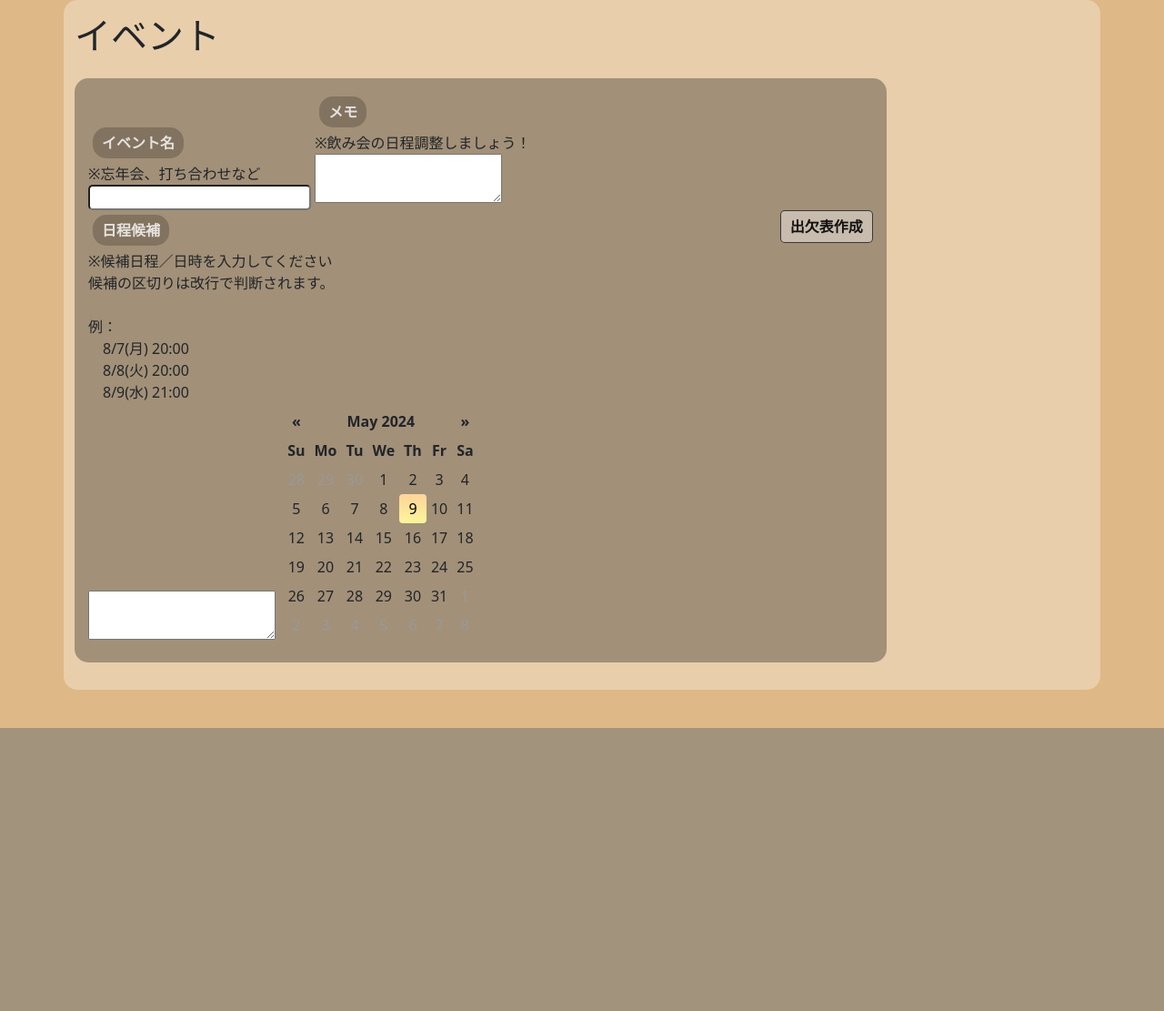
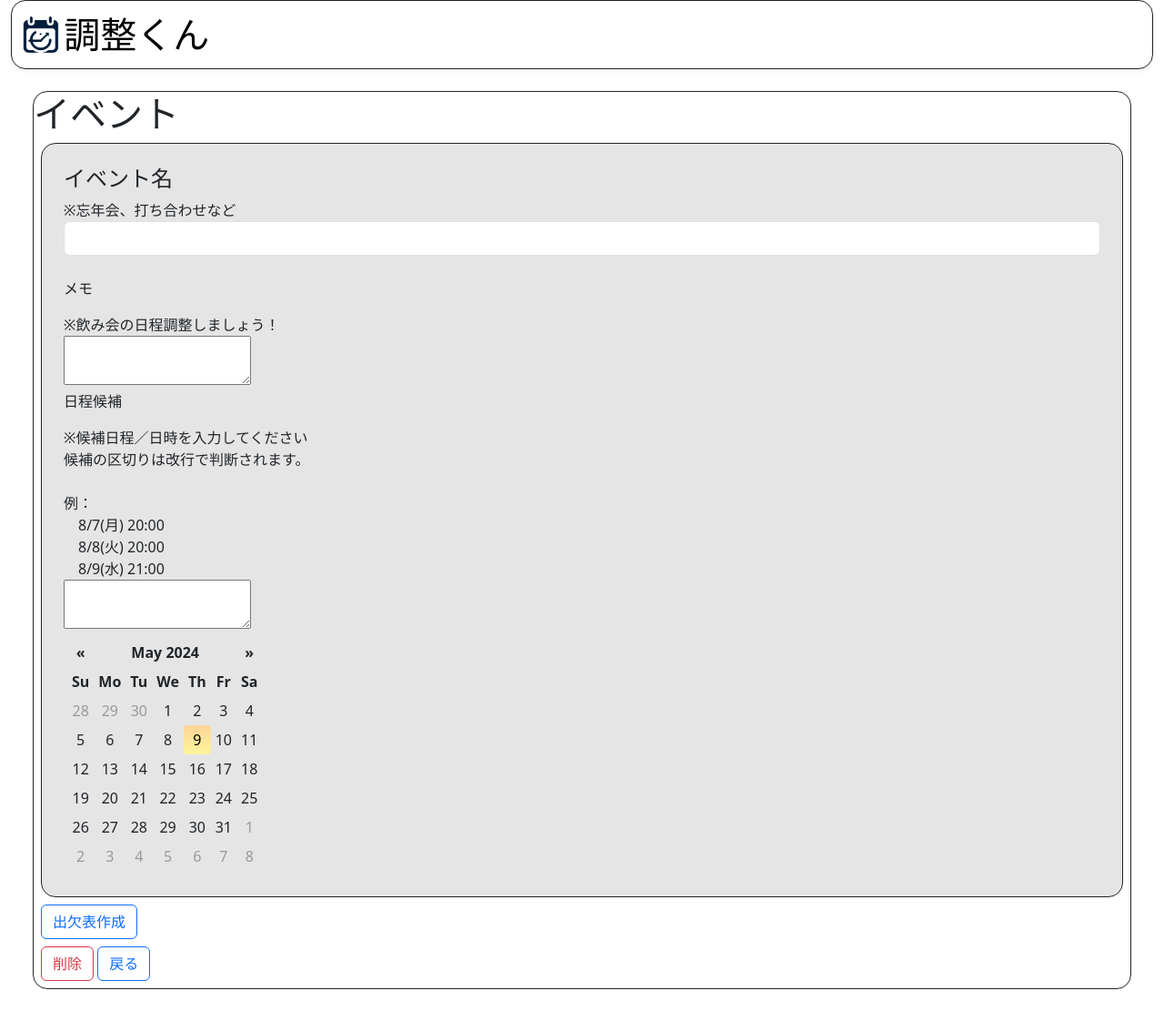
Before and after one commit to s23011/Chousei-Kun, a PHP site: page / in a window 1280 px wide. Shown: the whole page at 91% size. Before the commit the page ends 800 px from the top, so only its background shows below. Run offline with PHP 8.4, Linux system fonts and the light colour scheme; data that the repository does not hold is empty; some libraries are stand-ins or nearby versions.

Commit message:
lin_update

```diff
--- a/controller/modify_event.php
+++ b/controller/modify_event.php
@@ -18,6 +18,8 @@ $event_name = $_POST['event_name'];
 $event_dates = $_POST['event_dates'];
 $event_memo = $_POST['event_memo'];
 
+$event_dates = rtrim($event_dates );
+
 //modify event when holding a event id, otherwise create a new event.
 if(isset($_SESSION["event_id"])){
     $event_id = $_SESSION['event_id'];
@@ -30,6 +32,7 @@ if(isset($_SESSION["event_id"])){
     }
 
     if(modify_event($event_id,$event_name,$event_dates,$event_memo) == CODE_SUCCESS){
+        $_SESSION["msg"]="Modify event info in success";
         //redirect to view_event.php?eid=$event_id.php
         $redirect_location="view_modify_event.php?eid=".$event_id;
     }else{
--- a/formstyle.css
+++ /dev/null
@@ -1,27 +0,0 @@
-/**/
-
-.form_btn{
-    margin-left: auto;
-    float: right;
-    padding: 5px 10px;
-
-    color: rgba(0, 0, 0, 0.9);
-    font-weight: bold;
-    background-color: rgba(255, 255, 255, 0.4);
-
-    border-radius:5px;
-    border: 1px solid rgba(0, 0, 0, 0.7);
-}
-.form_btn:hover{
-    color: rgba(0, 0, 0,1);
-    background-color: rgba(255, 255, 255, 0.8);
-
-}
-
-form input{
-    padding: 0px 5px;
-    border-radius: 5px;
-}
-form .bar_button{
-    border-radius: 5px;
-}
--- a/myscript.js
+++ b/myscript.js
@@ -12,7 +12,9 @@ function get_event_info(){
             setup_event_info(event_info.event_name,event_info.event_memo,event_info.event_dates)
         },
         error: function(error) {
-            window.console.log(error);
+            window.console.log("get_event_info error");
+            // window.console.log(error);
+            // return_homepage();
         }
     });
 }
@@ -33,6 +35,11 @@ function setup_event_info(name,memo,dates){
     });
 }
 
+function return_homepage(){
+    if(window.location.pathname != "/chouseikun/index.php"){
+        window.location.href = "index.php";
+    }
+}
 
 
 
--- a/mystyle.css
+++ b/mystyle.css
@@ -1,3 +1,38 @@
+.bg_col_main{
+    background-color: burlywood;
+}
+.bg_col_sub{
+    background-color:blue;
+}
+.bg_col_dark_7{
+    background-color: rgba(0, 0, 0, 0.7);
+}
+.bg_col_dark_5{
+    background-color: rgba(0, 0, 0, 0.5);
+}
+.bg_col_dark_3{
+    background-color: rgba(0, 0, 0, 0.3);
+}
+.bg_col_dark_1{
+    background-color: rgba(0, 0, 0, 0.1);
+}
+.bg_col_bright{
+    background-color: rgba(255, 255, 255, 0.7);
+}
+
+
+
+
+
+
+
+
+
+
+
+
+
+
 .bg_col{
     background-color: burlywood;
 }
@@ -198,131 +140,18 @@ p.gap_bar{
     flex-wrap: wrap;
 }
 
-/*goods list*/
-#p_list{
-    display: inline;
+
+
+.form_btn{
+    margin-left: auto;
+    float: right;
+    padding: 5px 10px;
 }
 
-
-.item_part{
-    float: left;
-    padding: 3px;
-    border-radius: 15px;
-    border: 1px solid black;
+form input{
+    padding: 0px 5px;
+    border-radius: 5px;
 }
-.item_photoBox{
-    width: 130px;
-    height: 130px;
-    float: left;
-    padding: 0px;
+form .bar_button{
+    border-radius: 5px;
 }
-.item_photoBox img{
-    width: 100%;
-    height: 100%;
-}
-
-.item_textBox0{
-    width: 80%;
-    display: inline-block;
-
-    position: relative;
-}
-@media (max-width: 800px) { .item_textBox0{width: 100%;}}
-
-.item_textBox{
-    width: 100%;
-    display: inline-block;
-}
-.item_textBox div{
-    display: inline-block;
-}
-
-#g_list > div{
-    height: auto;min-height: 130px;
-    display: flex;
-}
-.item_textBox0 p{
-    margin: 5px;
-    padding: 5px 10px;
-    border-radius: 15px;
-
-    display: inline-block;
-}
-.item_textBox p:nth-child(odd){
-    font-weight: bold;
-    color: rgba(255, 255, 255, 0.8);
-    background-color: rgba(0, 0, 0, 0.2);
-}
-.item_textBox p:nth-child(even){
-    font-weight: bold;
-    color: rgba(0, 0, 0,0.7);
-    background-color: rgba(255, 255, 255, 0.3);
-}
-#g_dsp{
-    width: 100%;
-    word-wrap:break-word;
-    height: auto;
-}
-
-#g_option{
-    margin-left: auto;
-    float: right;
-    margin: 5px;
-}
-#g_option img{
-    max-height: 100%;
-    max-width: 100%;
-    border-radius: 0;
-}
-#g_option a{
-    display: inline-block;
-    height: 34px;
-    padding: 3px 3px;
-    color: rgba(0, 0, 0, 0.9);
-    background-color: rgba(255, 255, 255, 0.3);
-    border-radius:5px;
-
-    border: 1px solid rgba(0, 0, 0, 0.7);
-}
-#g_option a:hover{
-    color: rgba(255, 255, 255, 0.9);
-    background-color: rgba(0, 0, 0, 0.3);
-
-    border-radius:5px;
-}
-
-/*cart*/
-#cart{
-    position: fixed;
-    right: 10px;
-    bottom: 10px;
-    margin: 0px 0px 2px 3px;
-
-    text-align: center;
-
-    border: 3px solid rgba(0, 0, 0, 0.7);
-    border-radius: 15px;
-    box-shadow: 0px 8px 16px 0px rgba(0,0,0,0.2);
-    background-color:rgb(150, 100, 50);
-}
-#cart button img{
-    width: 50px;
-}
-
-.hint{
-    display: inline;
-
-    position: absolute;
-    top: -7.5px;
-    left: -7.5px;
-
-    padding: 3px 5px;
-    text-align: center;
-
-    font-size: 15px;
-    font-weight: bold;
-    color: white;
-    background-color: red;
-
-    border-radius: 20px;
-}
--- a/template/message.php
+++ b/template/message.php
@@ -3,7 +3,7 @@
 if(isset($_SESSION["msg"])){
 ?>
 
-<div style="color:red; background-color:gray; text-align:center;">
+<div class="bg-danger text-white my-1 p-1" style="text-align:center;">
     <h2>
 
     <?php
--- a/template/modify_event.html
+++ b/template/modify_event.html
@@ -1,15 +1,14 @@
 <!--Contents-->
-<div class="container sub_content bg_col_w1 ">
+<div class="border border-dark rounded-4 m-4">
     <h1>イベント</h1>
 
-    <div class="item_textBox">
-        <div class="item_textBox0">
-            <div class="sub_content">
-                <form id="create_event"   action="controller/modify_event.php" method="post">
+    <div >
+        <form id="create_event" action="controller/modify_event.php" method="post">
+            <div class="border border-dark rounded-4 m-2 p-4 bg_col_dark_1">
                 <div>
-                        <label for="name"><p>イベント名</p></label><br>
+                    <label for="name" class=""><h4>イベント名</h4></label><br>
                     ※忘年会、打ち合わせなど<br>
-                        <input type="text" name="event_name" id="name" value="" required><br>
+                    <input type="text" name="event_name" id="name" value="" class="form-control" required><br>
                 </div>
 
                 <div>
@@ -35,11 +34,15 @@
                     <div id="datepicker">
                     </div>
                 </div>
+            </div>
+            <div class="m-2">
+                <input type="submit" class="btn btn-outline-primary" id="submit" value="出欠表作成">
+            </div>
 
-                    <input type="submit" class="form_btn" id="submit" value="出欠表作成">
         </form>
-
+        <div class="m-2">
+            <button class="btn btn-outline-danger" onclick="location.href='controller/delete_event.php'">削除</button>
+            <button class="btn btn-outline-primary" onclick="location.href='index.php'">戻る</button>
         </div>
     </div>
 </div>
-</div>
--- /dev/null
+++ b/template/navbar.html
@@ -0,0 +1,17 @@
+<nav class="navbar navbar-expand border border-dark rounded-4 shadow-sm">
+    <div class="container-fluid justify-content-start">
+        <a class="navbar-brand" href="/chouseikun/">
+            <img src="/chouseikun/template/chouseikun.png" style="width: 40px;" class="">
+            <h1 class="d-inline align-middle">
+                調整くん
+            </h1>
+        </a>
+        <ul class="navbar-nav">
+            <!-- <li class="nav-item">
+                <h2><a class="nav-link" href="#">Link 1</a></h2>
+            </li> -->
+        </ul>
+
+    </div>
+</nav>
+</div>
--- a/view_modify_event.php
+++ b/view_modify_event.php
@@ -23,9 +23,9 @@ if(isset($_GET["eid"])){
             }
         ?>
     </title>
+    <link rel="icon" type="image/x-icon" href="/chouseikun/template/chouseikun.png">
     <!--CSS-->
     <link rel="stylesheet" type="text/css" href="mystyle.css">
-    <link rel="stylesheet" type="text/css" href="formstyle.css">
     <!-- CDN -->
     <link href="https://cdn.jsdelivr.net/npm/bootstrap@5.3.2/dist/css/bootstrap.min.css" rel="stylesheet" integrity="sha384-T3c6CoIi6uLrA9TneNEoa7RxnatzjcDSCmG1MXxSR1GAsXEV/Dwwykc2MPK8M2HN" crossorigin="anonymous">
     <link rel="stylesheet" href="https://cdnjs.cloudflare.com/ajax/libs/font-awesome/4.7.0/css/font-awesome.min.css">
@@ -34,9 +34,9 @@ if(isset($_GET["eid"])){
     <script src="https://code.jquery.com/ui/1.13.3/jquery-ui.js" integrity="sha256-J8ay84czFazJ9wcTuSDLpPmwpMXOm573OUtZHPQqpEU=" crossorigin="anonymous"></script>
 </head>
 
-<body class="bg_col">
+<body class="container-fluid">
     <?php
-    include "template/navbar.php";
+    include "template/navbar.html";
 
     include "template/message.php";
 
```
Also changed, not shown: other parts of mystyle.css (+2 -95 lines), controller/delete_event.php (+0 -7 lines), template/navbar.php (deleted). Lines whose indentation alone changed are shown as unchanged.
